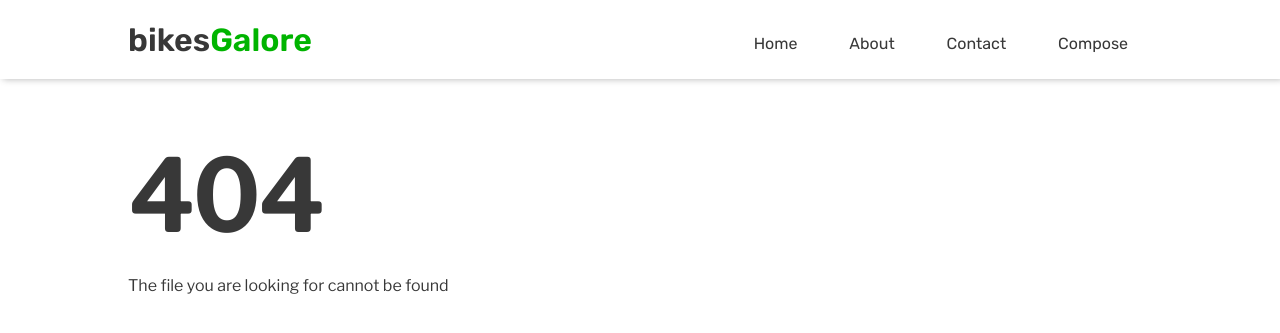
After one commit to aaronKilpatrick/bikesgaloreblog, a Node server app: template views/404.ejs in a window 1280 px wide. The commit adds this page. Shown: the top 333 px of the page. Run offline with Node 20, Linux system fonts and the light colour scheme; the template is opened without the code that fills it, so the values that code supplies are empty; some libraries are stand-ins or nearby versions.

Commit message:
Finish project
Connect project to database so as to accept posts and store them

Add 404 page

```diff
--- a/date.js
+++ b/date.js
@@ -3,7 +3,6 @@ exports.getDate = () => {
     const date = new Date();
 
     const options = {
-        weekday: 'long',
         month: 'long',
         day: 'numeric'
     };
--- a/package.json
+++ b/package.json
@@ -13,6 +13,7 @@
     "ejs": "^3.1.6",
     "express": "^4.17.1",
     "lodash": "^4.17.21",
+    "mongoose": "^5.12.8",
     "sass": "^1.32.12"
   }
 }
--- a/public/css/styles.css
+++ b/public/css/styles.css
@@ -7,6 +7,21 @@
   align-items: center;
   justify-content: space-between;
   flex-wrap: wrap;
+}
+.main-header a {
+  color: #383838;
+}
+.main-header a:link {
+  text-decoration: none;
+}
+.main-header a:visited {
+  text-decoration: none;
+}
+.main-header a:hover {
+  text-decoration: none;
+}
+.main-header a:active {
+  text-decoration: none;
 }
 
 .site-title {
@@ -125,4 +140,14 @@ body {
   color: #209cb2;
 }
 
+.fourohfour {
+  font-size: 6em;
+  padding: 0;
+}
+
+.post-date {
+  font-size: 60%;
+  margin-top: -15px;
+}
+
 /*# sourceMappingURL=styles.css.map */
--- a/public/sass/global.scss
+++ b/public/sass/global.scss
@@ -60,6 +60,11 @@ body {
 
 }
 
+.fourohfour {
+    font-size: 6em;
+    padding: 0;
+}
+
 
 .post-date {
     font-size: 60%;
--- a/server.js
+++ b/server.js
@@ -1,65 +1,115 @@
-const express = require ('express');
-const lodash = require('lodash');
-const ejs = require('ejs');
+/*************************
+ * Required
+ *************************/
+const express   = require ('express');
+const _         = require('lodash');
+const ejs       = require('ejs');
+const mongoose  = require('mongoose');
+const { eq } = require('lodash');
+const date      = require(__dirname + '/date.js');
 
-const date = require(__dirname + '/date.js');
-
+/*************************
+ * Express Setup
+ *************************/
 const app = express();
-
-const homeStartingContent = "Welcome to bikes galore. We are proud to say that we have the largest bike orientated user base in the world! We are really kicking goals for this one. We all know we are and you should too";
-const aboutStartingContent = "Welcome to bikes galore. We are proud to say that we have the largest bike orientated user base in the world! We are really kicking goals for this one. We all know we are and you should too";
-const contactStartingContent = "Please contact us on (03) 9283 8272";
-
-// Storage of posts composed
-let posts = [];
-
-
 app.set('view engine', 'ejs');
-
 app.use(express.urlencoded( {extended: true }));
 app.use(express.static('public'));
 
+/*************************
+ * Mongoose Setup
+ *************************/
+mongoose.connect('mongodb://localhost/bikesgalore', {useNewUrlParser: true, useUnifiedTopology: true});
+
+const postSchema = {
+    postHeading:    String,
+    postContent:    String,
+    postEndpoint:   String,
+    postDate:       String
+};
+const Post = mongoose.model('Post', postSchema);
+
+/*************************
+ * Starting Data
+ *************************/
+ const homeStartingContent       = "Welcome to bikes galore. We are proud to say that we have the largest bike orientated user base in the world! We are really kicking goals for this one. We all know we are and you should too";
+ const aboutStartingContent      = "Welcome to bikes galore. We are proud to say that we have the largest bike orientated user base in the world! We are really kicking goals for this one. We all know we are and you should too";
+ const contactStartingContent    = "Please contact us on (03) 9283 8272";
+
+
+ /*************************
+ * Root: Routing
+ *************************/
 app.get('/', (req, res) => {
-    res.render('home', {
-        homeStartingContent: homeStartingContent,
-        posts: posts
-    });
+    Post.find({}, (err, posts) => {
+        if(!err) {
+            res.render('home', {
+                homeStartingContent: homeStartingContent,
+                posts: posts
+            });
+        } else {
+            console.error('Error: ', err)
+        }
+    })
 })
 
+/*************************
+ * About: Routing
+ *************************/
 app.get('/about', (req, res) => {
     res.render('about', { aboutStartingContent: aboutStartingContent });
 })
 
+/*************************
+ * Contact: Routing
+ *************************/
 app.get('/contact', (req, res) => {
     res.render('contact', { contactStartingContent: contactStartingContent });
 })
 
+/*************************
+ * Compose: Routing
+ *************************/
 app.get('/compose', (req, res) => {
     res.render('compose');
 })
 
 app.post('/compose', (req, res) => {
 
-    const reqContent = {
+    const reqContent = new Post({
         postHeading: req.body.postTitle,
         postContent: req.body.postContent,
-        postEndpoint: lodash.kebabCase(req.body.postTitle),
+        postEndpoint: _.kebabCase(req.body.postTitle),
         postDate: date.getDate()
-    };
+    });
 
-    posts.push(reqContent);
+    reqContent.save( (err)  => {
+        if (err) return handleError(err);
+        res.redirect('/');
+    });
 
-    res.redirect('/');
 })
 
+/*************************
+ * Posts/*Post*: Routing
+ *************************/
 app.get('/posts/:postTitle', (req, res) => {
-    const urlEndpoint = lodash.kebabCase(req.params.postTitle);
+    const urlEndpoint = _.kebabCase(req.params.postTitle);
 
-    posts.forEach( post => {
-        if (urlEndpoint === post.postEndpoint) {
-            res.render('post', { post: post });
-        }
+    Post.findOne({postEndpoint: urlEndpoint}, (err, post) => {
+        if (err) return handleError(err);
+        if (!post) return res.render('404');
+
+        res.render('post', {post: post})
     })
+    // posts.forEach( post => {
+    //     if (urlEndpoint === post.postEndpoint) {
+    //         res.render('post', { post: post });
+    //     }
+    // })
 })
 
+/*************************
+ * Express Listener
+ *************************/
 app.listen(3000, () => console.log('Server running on port 3000'));
--- /dev/null
+++ b/views/404.ejs
@@ -0,0 +1,4 @@
+<%- include('partials/header'); -%>
+
+<h1 class="fourohfour">404</h1>
+<p>The file you are looking for cannot be found</p>
--- a/views/home.ejs
+++ b/views/home.ejs
@@ -6,6 +6,7 @@
     <%= homeStartingContent %>
 </p>
 
+
     <% posts.forEach( post => { %>
         <h2> <%= post.postHeading %> </h2>
         <p> <%= post.postContent.slice(0, 100)   %>...
@@ -13,4 +14,5 @@
         </p>
     <% }) %>
 
+
 <%- include('partials/footer.ejs') -%>
--- a/views/partials/header.ejs
+++ b/views/partials/header.ejs
@@ -16,7 +16,7 @@
     <div class="content">
         <header class="main-header">
             <div class="wrapper">
-                <h1 class="site-title">bikes<span>Galore</span></h1>
+                <h1 class="site-title"><a href="/">bikes<span>Galore</span></a></h1>
 
                 <nav class="main-nav">
                     <ul class="main-nav-list">
```
Also changed, not shown: public/sass/__header.scss (+21 -0 lines), 3 other files. Lines whose indentation alone changed are shown as unchanged.
